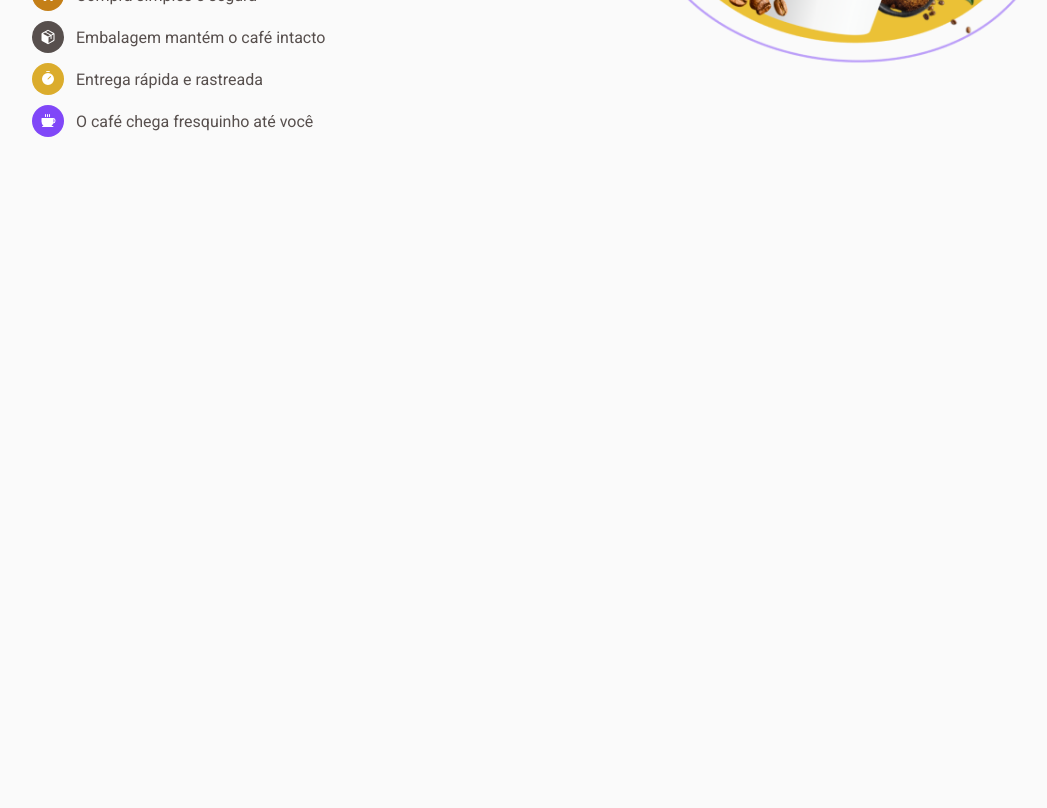
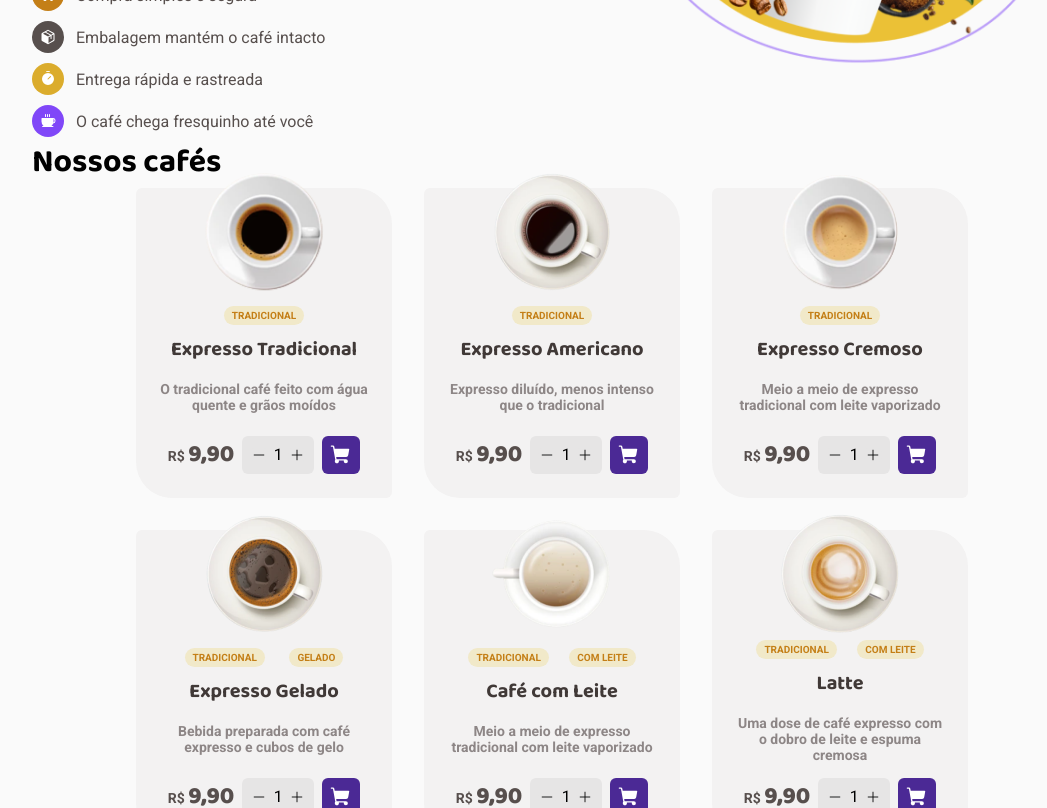
Before and after one commit to walkerblobato/coffee-delivery, a React (Vite) app: page / in a window 1280 px wide. Shown: the part 480-1288 px from the top of the page, without its empty margins (88-1135 px from the left). Before the commit the page ends 800 px from the top, so only its background shows below. Built offline with nearby package versions, Linux system fonts and the light colour scheme.

Commit message:
feat: create component ProductCard and add in component coffeeList

```diff
--- /dev/null
+++ b/src/components/ProductCard/index.tsx
@@ -0,0 +1,65 @@
+import { Minus, Plus, ShoppingCart } from 'phosphor-react'
+import { useTheme } from 'styled-components'
+
+import {
+  CoffeeCard,
+  CoffeeInfo,
+  OptionsStyle,
+  BuyActions,
+  BuyQuantity,
+  BuyButton,
+} from './styles'
+
+export interface IProductCardProps {
+  data: {
+    name: string
+    description: string
+    options: string[]
+    iconSrc: string
+    imgSrc?: string
+  }
+}
+
+export const ProductCard = (props: IProductCardProps) => {
+  const theme = useTheme()
+  const { iconSrc, name, options, description } = props.data
+
+  return (
+    <CoffeeCard>
+      <img src={`${iconSrc}`} alt={name}></img>
+
+      <CoffeeInfo>
+        <OptionsStyle>
+          {options.map((option, index) => (
+            <button key={index}>{option}</button>
+          ))}
+        </OptionsStyle>
+
+        <h3>{name}</h3>
+        <h4>{description}</h4>
+      </CoffeeInfo>
+
+      <BuyActions>
+        <h6 title="Preço atual">
+          R$ <span>9,90</span>
+        </h6>
+
+        <BuyQuantity>
+          <button title="Remover">
+            <Minus size={14} />
+          </button>
+          <span title="Unidades">1</span>
+          <button title="Adicionar">
+            <Plus size={14} />
+          </button>
+        </BuyQuantity>
+
+        <BuyButton title="Comprar" background={theme.product['purple-dark']}>
+          <button>
+            <ShoppingCart size={22} weight="fill" />
+          </button>
+        </BuyButton>
+      </BuyActions>
+    </CoffeeCard>
+  )
+}
--- /dev/null
+++ b/src/components/ProductCard/styles.ts
@@ -0,0 +1,153 @@
+import styled from 'styled-components'
+
+export const CoffeeCard = styled.div`
+  background: ${(props) => props.theme.base['base-card']};
+  border-radius: 6px 36px 6px 36px;
+  max-width: 25.6rem;
+  height: 31rem;
+  display: flex;
+  flex-direction: column;
+  justify-content: space-between;
+  align-items: center;
+  text-align: center;
+  padding: 2.4rem;
+
+  h3 {
+    font-family: 'Baloo 2';
+    font-size: 2rem;
+    color: ${(props) => props.theme.base['base-subtitle']};
+    margin: 0.8rem 0;
+  }
+
+  h4 {
+    font-family: 'Roboto';
+    font-size: 1.4rem;
+    margin: 0.8rem 0;
+    color: ${(props) => props.theme.base['base-label']};
+  }
+
+  img {
+    margin-top: -4rem;
+  }
+
+  @media (max-width: 849px) {
+    min-width: calc(45vw - 2.4rem);
+    min-height: 50vh;
+    padding: 1.2rem;
+  }
+
+  @media (max-width: 593px) {
+    min-width: calc(85vw - 2.4rem);
+    margin: 0 auto;
+    padding: 1.2rem;
+  }
+`
+export const CoffeeInfo = styled.div`
+  display: flex;
+  justify-content: flex-start;
+  align-items: center;
+  flex-direction: column;
+`
+export const OptionsStyle = styled.div`
+  display: flex;
+  justify-content: space-evenly;
+  align-items: center;
+  flex-direction: row;
+  width: 100%;
+
+  button {
+    font-size: 1rem;
+    background: ${(props) => props.theme.product['yellow-light']};
+    color: ${(props) => props.theme.product['yellow-dark']};
+    border: none;
+    padding: 0.4rem 0.8rem;
+    border-radius: 100px;
+    font-weight: 700;
+    text-transform: uppercase;
+  }
+`
+export const BuyQuantity = styled.div`
+  display: flex;
+  justify-content: space-between;
+  align-items: center;
+  padding: 0.8rem;
+  border-radius: 6px;
+  min-width: 7.2rem;
+  height: 3.8rem;
+  font-family: Roboto;
+  font-size: 1.6rem;
+  background: ${(props) => props.theme.base['base-button']};
+
+  span {
+    padding: 0.2rem;
+    font-size: 1.6rem;
+  }
+
+  button {
+    border: none;
+    transition: all ease-in-out 600ms;
+    border-radius: 50%;
+    padding: 0.2rem;
+    display: flex;
+    background: ${(props) => props.theme.base['base-button']};
+  }
+
+  button:hover {
+    transition: all ease-in-out 600ms;
+    background: ${(props) => props.theme.base['base-label']};
+    border: 0.2rem solid ${(props) => props.theme.base.white};
+    svg {
+      filter: invert();
+    }
+  }
+
+  @media (max-width: 591px) {
+    max-width: 10.2rem;
+    flex-grow: 1;
+  }
+`
+export const BuyActions = styled.div`
+  display: flex;
+  flex-direction: row;
+  justify-content: space-evenly;
+  align-items: center;
+  width: 100%;
+
+  h6 {
+    font-family: 'Roboto';
+    font-size: 1.4rem;
+    color: ${(props) => props.theme.base['base-text']};
+    span {
+      font-family: 'baloo 2';
+      font-size: 2.4rem;
+      font-weight: 800;
+    }
+  }
+
+  button:hover {
+    transition: all ease-in-out 600ms;
+    background: ${(props) => props.theme.base['base-label']};
+    svg {
+      filter: invert();
+    }
+  }
+`
+
+interface IconButton {
+  background: string
+}
+
+export const BuyButton = styled.div<IconButton>`
+  button {
+    background: ${(props) => props.background};
+    border-radius: 6px;
+    padding: 0.8rem;
+    border: none;
+    width: 3.8rem;
+    height: 3.8rem;
+    svg {
+      color: ${(props) => props.theme.base.white};
+      margin: auto;
+    }
+  }
+`
--- a/src/data/coffeeData.ts
+++ b/src/data/coffeeData.ts
@@ -28,7 +28,7 @@ import havaianoImg from '../assets/products_img/havaiano.png'
 import arabeImg from '../assets/products_img/arabe.png'
 import irlandesImg from '../assets/products_img/irlandes.png'
 
-interface ICoffeeData {
+export interface ICoffeeData {
   name: string
   description: string
   options: string[]
--- /dev/null
+++ b/src/pages/Home/components/coffeeList/index.tsx
@@ -0,0 +1,18 @@
+import CoffeeDataList from '../../../../data/coffeeData'
+
+import { CoffeeListContainer, CoffeeListStyles } from './styles'
+import { ProductCard } from '../../../../components/ProductCard'
+
+export function CoffeeList() {
+  return (
+    <CoffeeListStyles>
+      <h2>Nossos cafés</h2>
+
+      <CoffeeListContainer>
+        {CoffeeDataList.map((coffee, index) => (
+          <ProductCard data={coffee} key={index} />
+        ))}
+      </CoffeeListContainer>
+    </CoffeeListStyles>
+  )
+}
--- /dev/null
+++ b/src/pages/Home/components/coffeeList/styles.ts
@@ -0,0 +1,185 @@
+import styled from 'styled-components'
+
+export const CoffeeListStyles = styled.section`
+  h2 {
+    font-family: 'Baloo 2';
+    max-width: 25.6rem;
+    font-size: 3.2rem;
+    margin: rem 0;
+  }
+
+  @media (max-width: 740px) {
+    h2 {
+      margin: 3.2rem 8rem;
+    }
+  }
+
+  @media (max-width: 48px) {
+    h2 {
+      margin: 3.2rem 4rem;
+    }
+  }
+`
+export const CoffeeListContainer = styled.section`
+  display: flex;
+  flex-direction: row;
+  justify-content: center;
+  align-items: center;
+  flex-wrap: wrap;
+  gap: 3.2rem;
+
+  @media (max-width: 740px) {
+    justify-content: space-around;
+  }
+`
+export const CoffeeCard = styled.div`
+  background: ${(props) => props.theme.base['base-card']};
+  border-radius: 6px 36px 6px 36px;
+  max-width: 25.6rem;
+  height: 31rem;
+  display: flex;
+  flex-direction: column;
+  justify-content: space-between;
+  align-items: center;
+  text-align: center;
+  padding: 2.4rem;
+
+  h3 {
+    font-family: 'Baloo 2';
+    font-size: 2rem;
+    color: ${(props) => props.theme.base['base-subtitle']};
+    margin: 0.8rem 0;
+  }
+
+  h4 {
+    font-family: 'Roboto';
+    font-size: 1.4rem;
+    margin: 0.8rem 0;
+    color: ${(props) => props.theme.base['base-label']};
+  }
+
+  img {
+    margin-top: -4rem;
+  }
+
+  @media (max-width: 849px) {
+    min-width: calc(45vw - 2.4rem);
+    min-height: 50vh;
+    padding: 1.2rem;
+  }
+
+  @media (max-width: 593px) {
+    min-width: calc(85vw - 2.4rem);
+    margin: 0 auto;
+    padding: 1.2rem;
+  }
+`
+export const CoffeeInfo = styled.div`
+  display: flex;
+  justify-content: flex-start;
+  align-items: center;
+  flex-direction: column;
+`
+export const OptionsStyle = styled.div`
+  display: flex;
+  justify-content: space-evenly;
+  align-items: center;
+  flex-direction: row;
+  width: 100%;
+
+  button {
+    font-size: 1rem;
+    background: ${(props) => props.theme.product['yellow-light']};
+    color: ${(props) => props.theme.product['yellow-dark']};
+    border: none;
+    padding: 0.4rem 0.8rem;
+    border-radius: 100px;
+    font-weight: 700;
+    text-transform: uppercase;
+  }
+`
+export const BuyQuantity = styled.div`
+  display: flex;
+  justify-content: space-between;
+  align-items: center;
+  padding: 0.8rem;
+  border-radius: 6px;
+  min-width: 7.2rem;
+  height: 3.8rem;
+  font-family: Roboto;
+  font-size: 1.6rem;
+  background: ${(props) => props.theme.base['base-button']};
+
+  span {
+    padding: 0.2rem;
+    font-size: 1.6rem;
+  }
+
+  button {
+    border: none;
+    transition: all ease-in-out 600ms;
+    border-radius: 50%;
+    padding: 0.2rem;
+    display: flex;
+    background: ${(props) => props.theme.base['base-button']};
+  }
+
+  button:hover {
+    transition: all ease-in-out 600ms;
+    background: ${(props) => props.theme.base['base-label']};
+    border: 0.2rem solid ${(props) => props.theme.base.white};
+    svg {
+      filter: invert();
+    }
+  }
+
+  @media (max-width: 591px) {
+    max-width: 10.2rem;
+    flex-grow: 1;
+  }
+`
+export const BuyActions = styled.div`
+  display: flex;
+  flex-direction: row;
+  justify-content: space-evenly;
+  align-items: center;
+  width: 100%;
+
+  h6 {
+    font-family: 'Roboto';
+    font-size: 1.4rem;
+    color: ${(props) => props.theme.base['base-text']};
+    span {
+      font-family: 'baloo 2';
+      font-size: 2.4rem;
+      font-weight: 800;
+    }
+  }
+
+  button:hover {
+    transition: all ease-in-out 600ms;
+    background: ${(props) => props.theme.base['base-label']};
+    svg {
+      filter: invert();
+    }
+  }
+`
+
+interface IconButton {
+  background: string
+}
+
+export const BuyButton = styled.div<IconButton>`
+  button {
+    background: ${(props) => props.background};
+    border-radius: 6px;
+    padding: 0.8rem;
+    border: none;
+    width: 3.8rem;
+    height: 3.8rem;
+    svg {
+      color: ${(props) => props.theme.base.white};
+      margin: auto;
+    }
+  }
+`
--- a/src/pages/Home/index.tsx
+++ b/src/pages/Home/index.tsx
@@ -1,9 +1,11 @@
 import { Introduction } from './components/Introduction'
+import { CoffeeList } from './components/coffeeList'
 
 export const Home = () => {
   return (
     <>
       <Introduction />
+      <CoffeeList />
     </>
   )
 }
```
